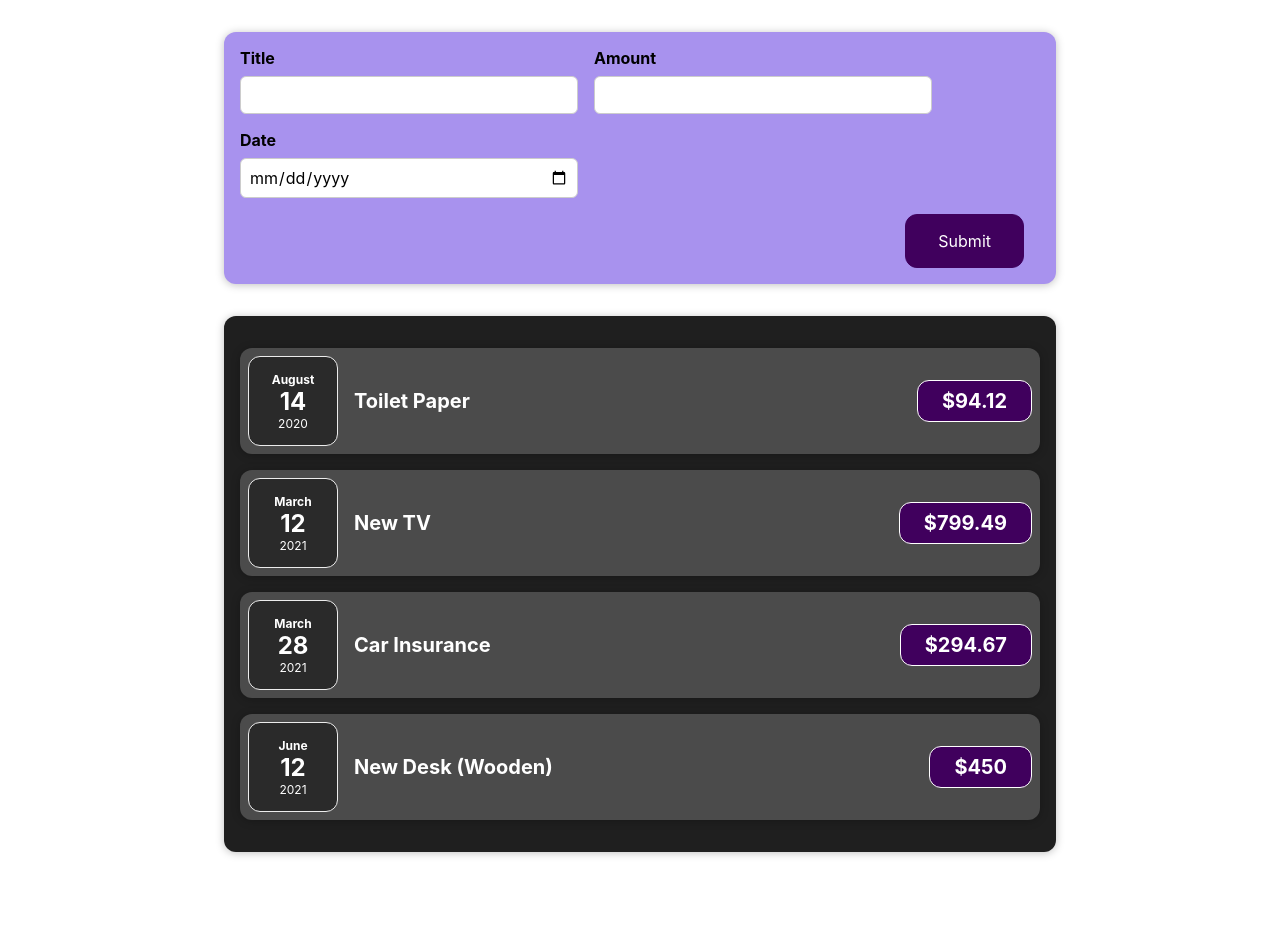
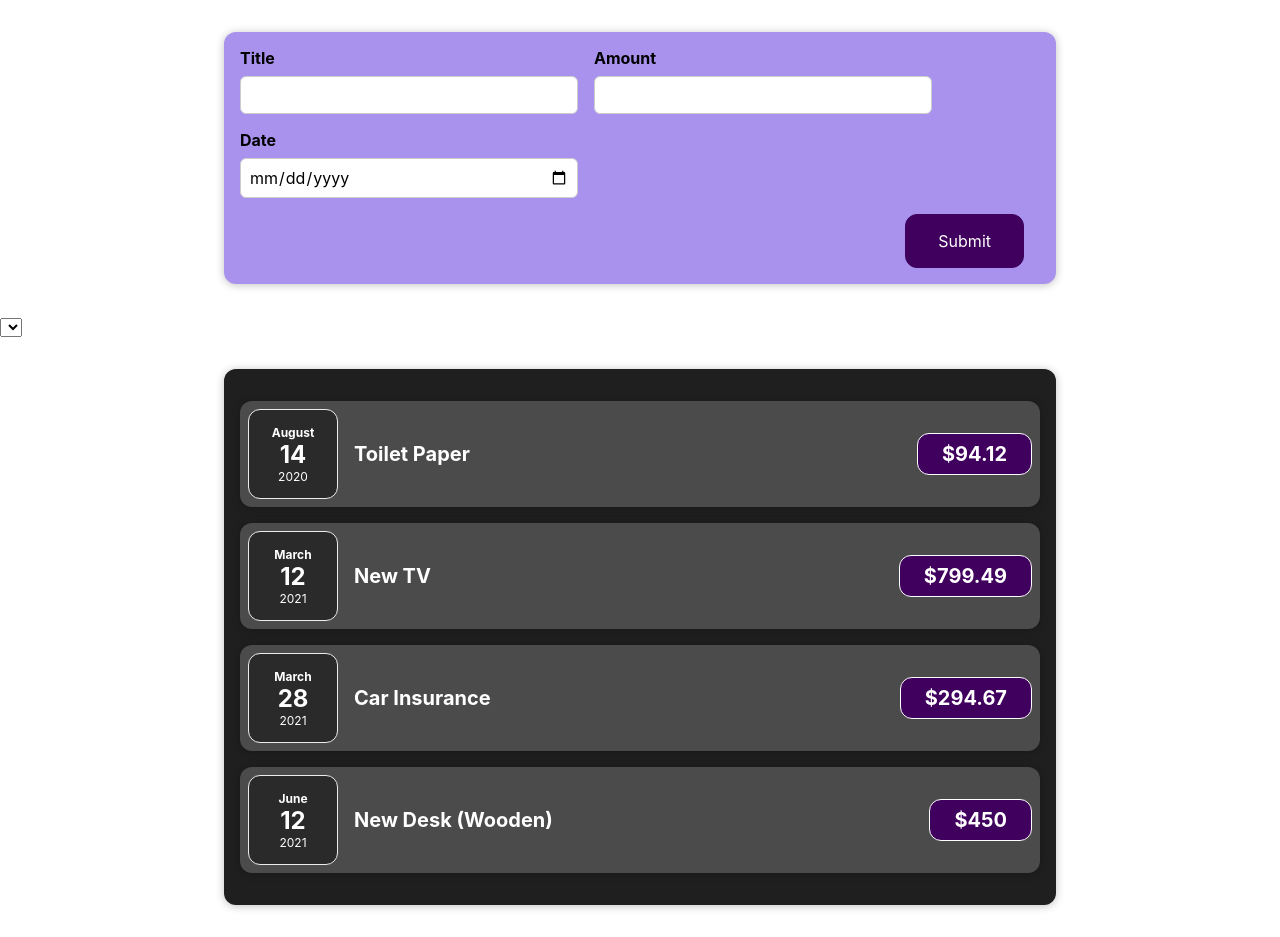
Before and after one commit to gmldnjs26/playground-react, a React (Create React App) app: page / in a window 1280 px wide. Before the commit the page ends 884 px from the top, so only its background shows below. Built offline with nearby package versions, Linux system fonts and the light colour scheme.

Commit message:
feat: add filtering

```diff
--- a/src/App.js
+++ b/src/App.js
@@ -2,6 +2,7 @@ import { useState } from "react";
 
 import Expenses from "./components/Expense/Expenses";
 import NewExpense from "./components/NewExpense/NewExpense";
+import FilterExpense from "./components/FilterExpense/FilterExpense";
 
 function App() {
   const [expenses, setExpenses] = useState([
@@ -30,9 +31,17 @@ function App() {
     setExpenses([...expenses, data]);
   };
 
+  const filterExpenseHandler = (date) => {
+    console.log(date)
+    setExpenses(expenses.filter((expense) => {
+      return expense.date.getFullYear === date
+    }))
+  }
+
   return (
     <div>
       <NewExpense addExpense={addExpenseHandler} />
+      <FilterExpense onFilterExpense={filterExpenseHandler} />
       <Expenses expenses={expenses} />
     </div>
   );
--- /dev/null
+++ b/src/components/FilterExpense/FilterExpense.js
@@ -0,0 +1,19 @@
+const FilterExpense = ({ onFilterExpense }) => {
+
+  const onChnageHandler = (e) => {
+    onFilterExpense(e.target.value)
+  }
+
+  return (
+    <div>
+      <select onChnage={onChnageHandler}>
+        <option value="2019"></option>
+        <option value="2020"></option>
+        <option value="2021"></option>
+        <option value="2022"></option>
+      </select>
+    </div>
+  );
+};
+
+export default FilterExpense;
```
